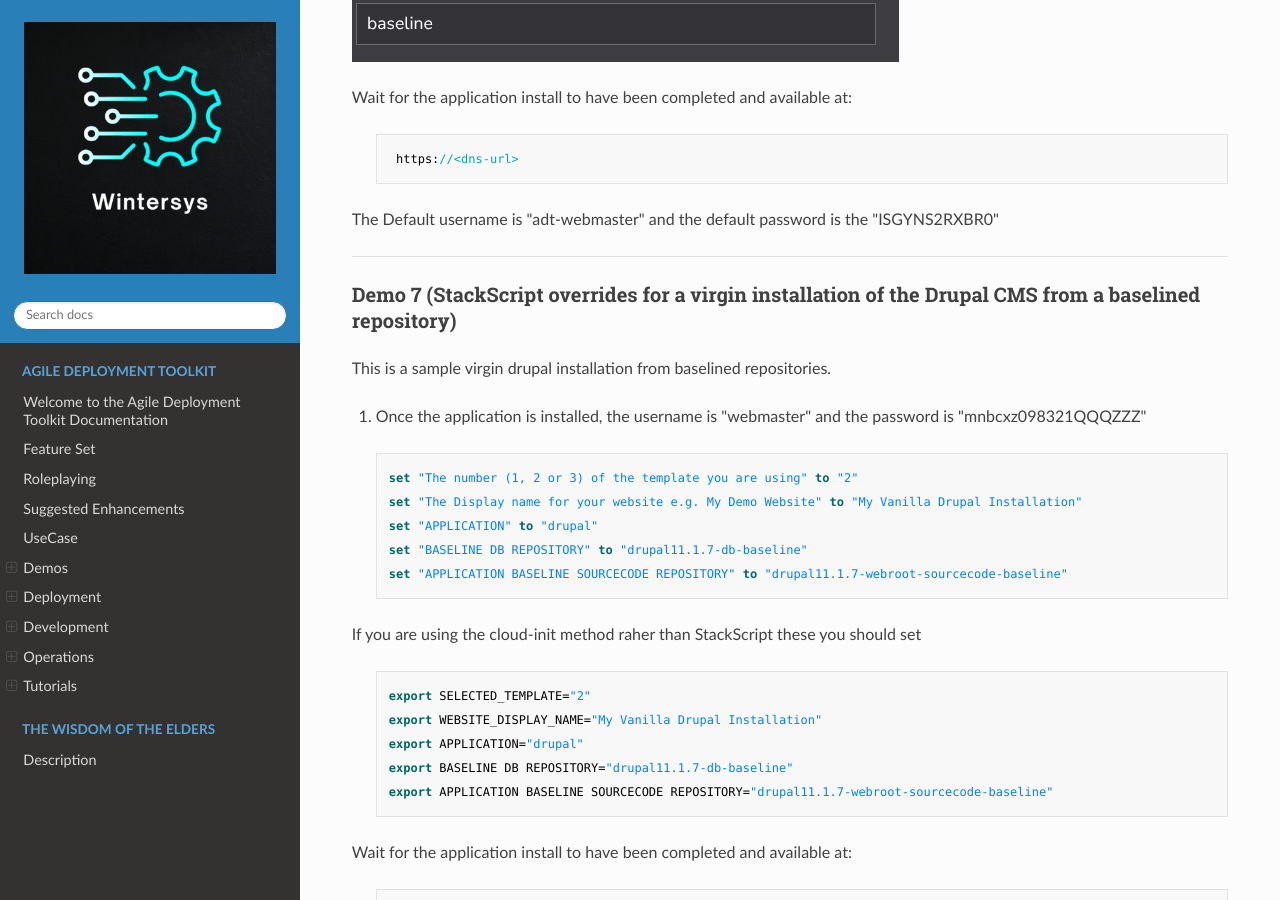
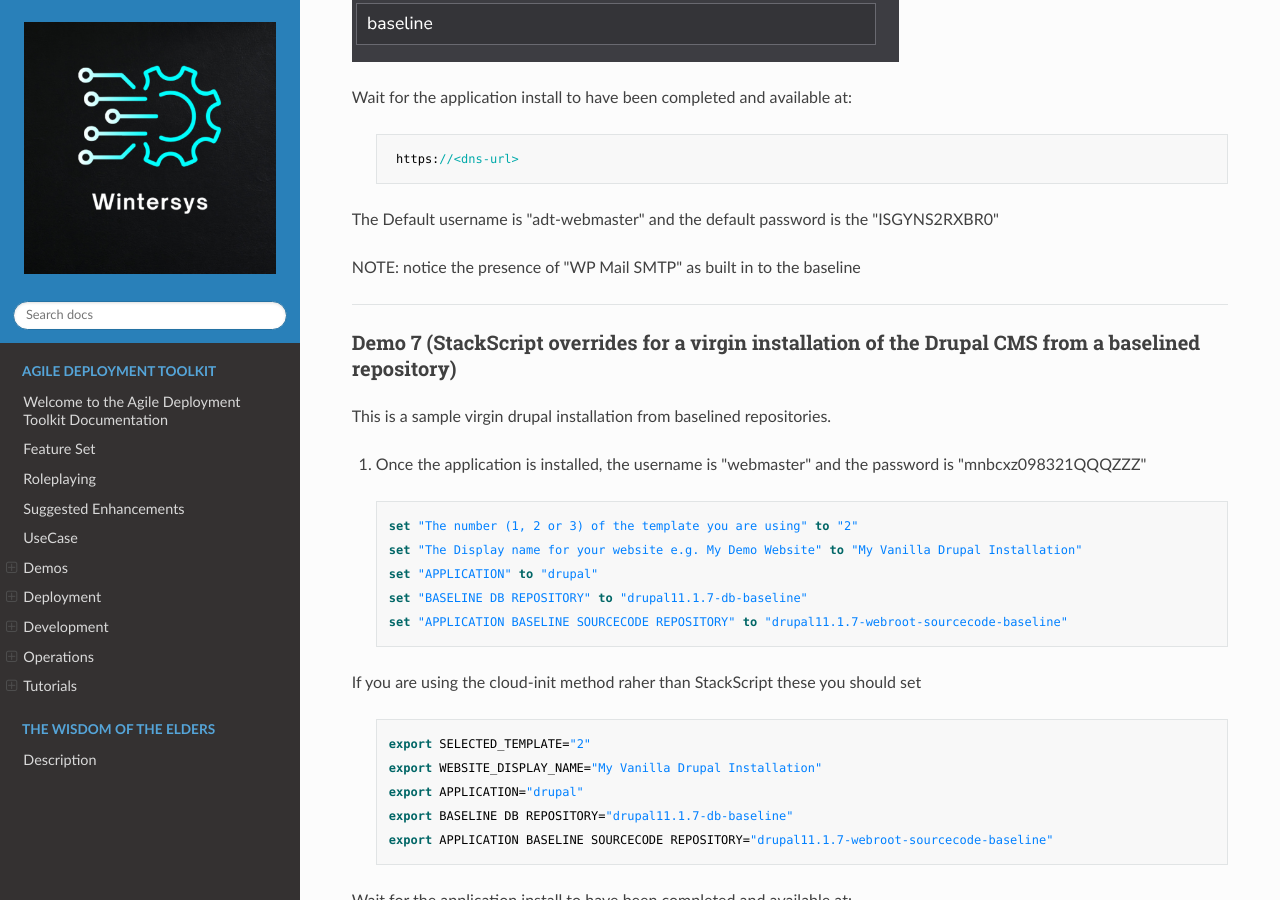
Before and after one commit to wintersys-dev/adt-documentation, an MkDocs documentation site: the page built from docs/Agile Deployment Toolkit/Demos/VirginCMSDemos.md, in a window 1280 px wide and 900 px high, scrolled down 7718 px. Built offline with MkDocs 1.6.1, drawn with Linux system fonts in a browser that asks for light colours; nearby versions of some CDN libraries.

Commit message:
Update VirginCMSDemos.md

```diff
--- a/docs/Agile Deployment Toolkit/Demos/VirginCMSDemos.md
+++ b/docs/Agile Deployment Toolkit/Demos/VirginCMSDemos.md
@@ -123,6 +123,8 @@ Wait for the application install to have been completed and available at:
 
 The Default username is "adt-webmaster" and the default password is the "ISGYNS2RXBR0"
 
+NOTE: notice the presence of "WP Mail SMTP" as built in to the baseline
+
 -----------------
 
 ### Demo 7 (StackScript overrides for a virgin installation of the Drupal CMS from a baselined repository)
```
